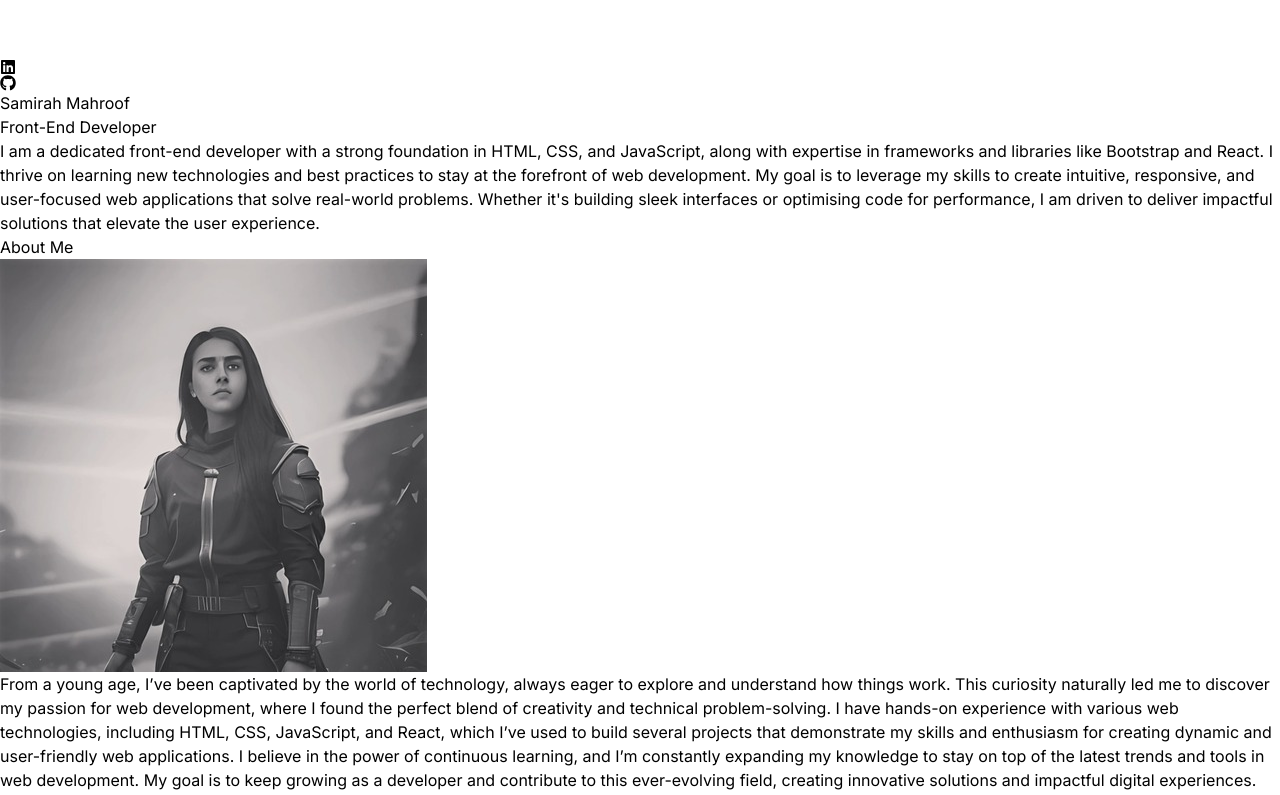
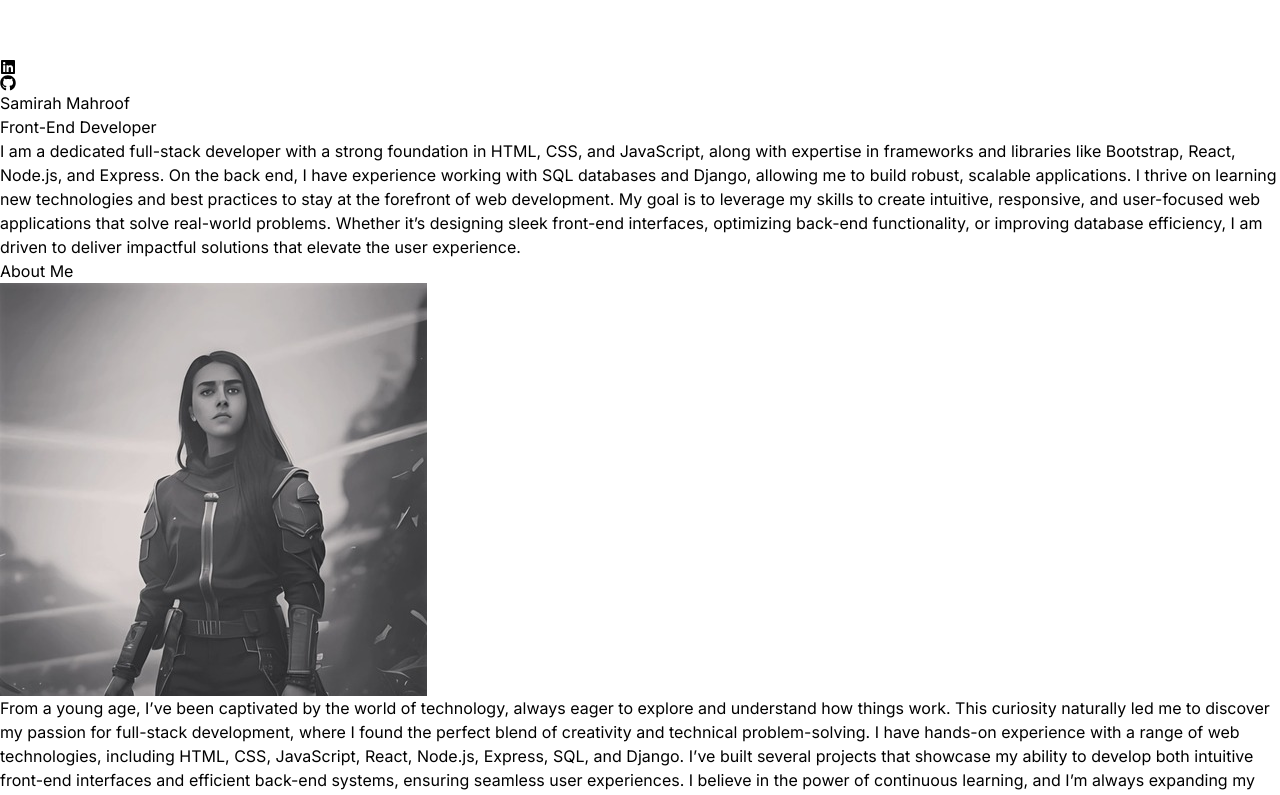
Before and after one commit to Samirah-M/react-portfolio, a React (Vite) app: page / in a window 1280 px wide. Shown: the part 240-1035 px from the top of the page. Built offline with nearby package versions, Linux system fonts and the light colour scheme.

Commit message:
updated about

```diff
--- a/src/constants/index.js
+++ b/src/constants/index.js
@@ -2,15 +2,16 @@ import project1 from "../assets/projects/arabianSunsets.png";
 import project2 from "../assets/projects/awrah.jpg";
 import project3 from "../assets/samirahMahroof.png";
 import project4 from "../assets/projects/marvel.png";
-import project5 from "../assets/projects/books&m.png"
+import project5 from "../assets/projects/books&m.png";
 
-export const HERO_CONTENT = `I am a dedicated front-end developer with a strong foundation in HTML, CSS, and JavaScript, along with expertise in frameworks and libraries like Bootstrap and React. I thrive on learning new technologies and best practices to stay at the forefront of web development. My goal is to leverage my skills to create intuitive, responsive, and user-focused web applications that solve real-world problems. Whether it's building sleek interfaces or optimising code for performance, I am driven to deliver impactful solutions that elevate the user experience.`;
+export const HERO_CONTENT = `I am a dedicated full-stack developer with a strong foundation in HTML, CSS, and JavaScript, along with expertise in frameworks and libraries like Bootstrap, React, Node.js, and Express. On the back end, I have experience working with SQL databases and Django, allowing me to build robust, scalable applications.
+I thrive on learning new technologies and best practices to stay at the forefront of web development. My goal is to leverage my skills to create intuitive, responsive, and user-focused web applications that solve real-world problems. Whether it’s designing sleek front-end interfaces, optimizing back-end functionality, or improving database efficiency, I am driven to deliver impactful solutions that elevate the user experience.`;
 
-export const ABOUT_TEXT = `From a young age, I’ve been captivated by the world of technology, always eager to explore and understand how things work. This curiosity naturally led me to discover my passion for web development, where I found the perfect blend of creativity and technical problem-solving.
+export const ABOUT_TEXT = `From a young age, I’ve been captivated by the world of technology, always eager to explore and understand how things work. This curiosity naturally led me to discover my passion for full-stack development, where I found the perfect blend of creativity and technical problem-solving.
 
-I have hands-on experience with various web technologies, including HTML, CSS, JavaScript, and React, which I’ve used to build several projects that demonstrate my skills and enthusiasm for creating dynamic and user-friendly web applications.
+I have hands-on experience with a range of web technologies, including HTML, CSS, JavaScript, React, Node.js, Express, SQL, and Django. I’ve built several projects that showcase my ability to develop both intuitive front-end interfaces and efficient back-end systems, ensuring seamless user experiences.
 
-I believe in the power of continuous learning, and I’m constantly expanding my knowledge to stay on top of the latest trends and tools in web development. My goal is to keep growing as a developer and contribute to this ever-evolving field, creating innovative solutions and impactful digital experiences.`;
+I believe in the power of continuous learning, and I’m always expanding my knowledge to stay on top of the latest trends and tools in full-stack development. My goal is to keep growing as a developer and contribute to this ever-evolving field by creating innovative solutions and impactful digital experiences.`;
 
 export const PROJECTS = [
   {
```
